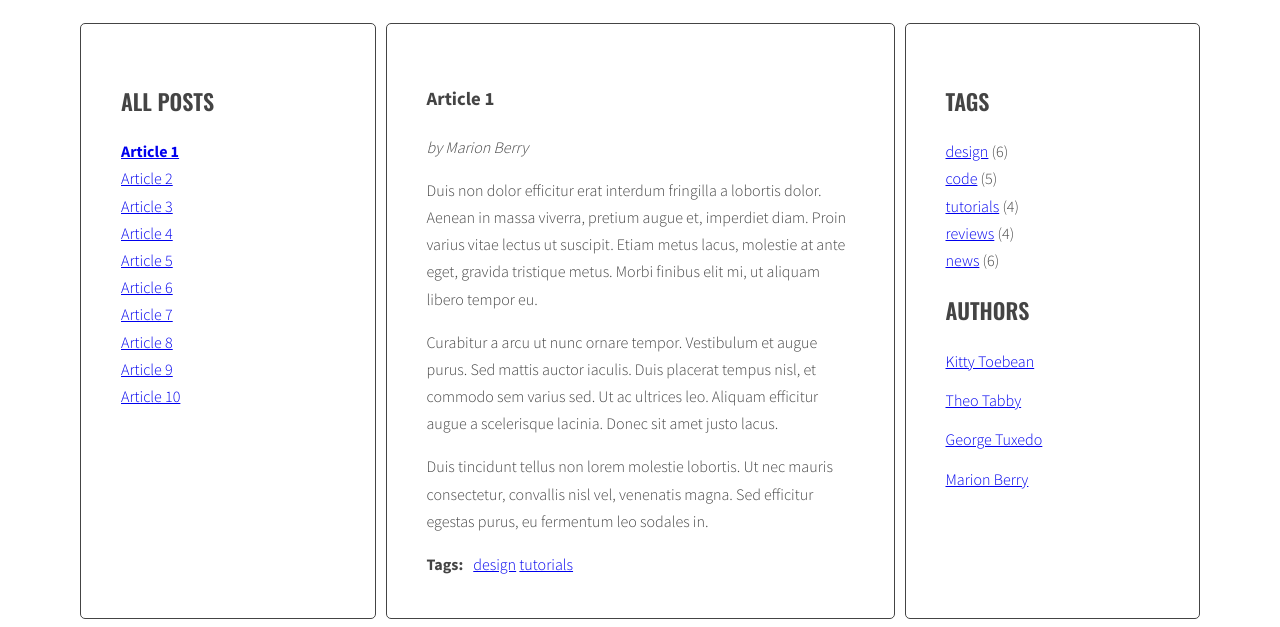
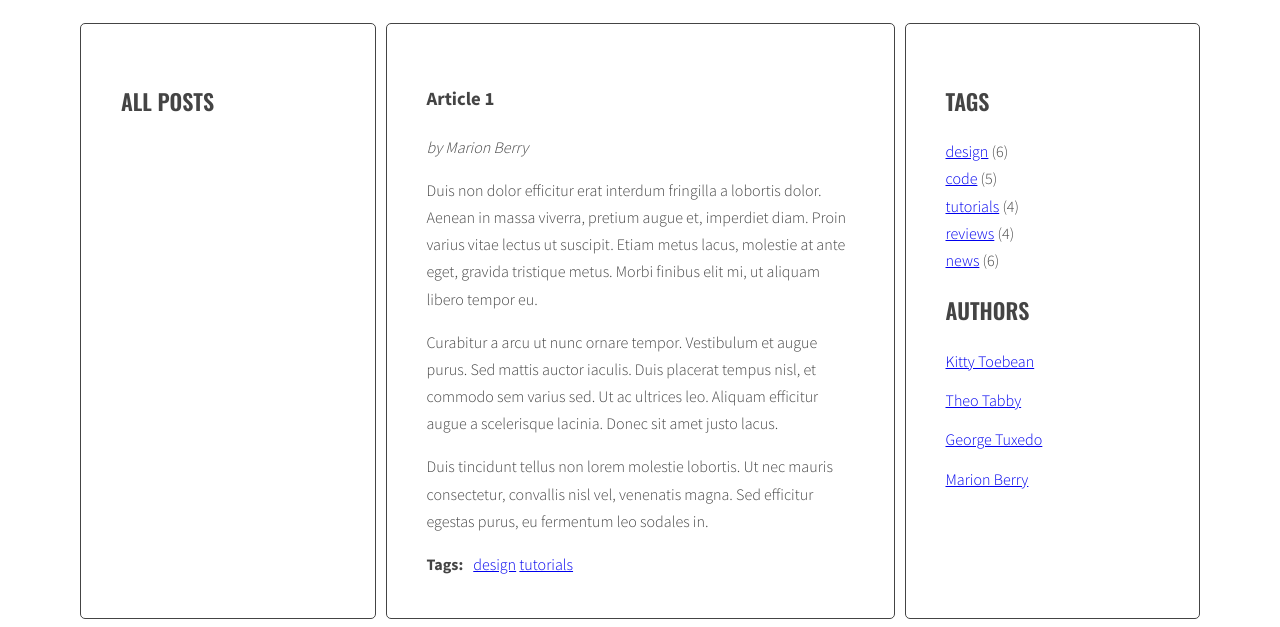
Before and after one commit to aszymeczko/javascript-blog, a website: page index.html in a window 1280 px wide. Shown: the part 220-847 px from the top of the page. Drawn offline with nearby package versions, Linux system fonts and the light colour scheme.

Commit message:
Remove list of links

```diff
--- a/index.html
+++ b/index.html
@@ -13,7 +13,7 @@
           <aside class="sidebar" aria-label="sidebar-1">
             <h2 class="section-title">All posts</h2>
             <ul class="list titles">
-              <li>
+              <!-- <li>
                 <a href="#article-1" class="active"><span>Article 1</span></a>
               </li>
               <li>
@@ -42,7 +42,7 @@
               </li>
               <li>
                 <a href="#article-10"><span>Article 10</span></a>
-              </li>
+              </li> -->
             </ul>
           </aside>
           <section class="posts">
--- a/js/script.js
+++ b/js/script.js
@@ -51,3 +51,33 @@ const links = document.querySelectorAll('.titles a');
 for(let link of links){
   link.addEventListener('click', titleClickHandler);
 }
+
+const optArticleSelector = '.post',
+  optTitleSelector = '.post-title',
+  optTitleListSelector = '.titles';
+
+function generateTitleLinks(){
+
+  /* remove contents of titleList */
+
+  const titleList = document.querySelector(optTitleListSelector);
+
+  titleList.innerHTML = '';
+
+  /* for each article */
+
+    /* get the article id */
+
+    const articles = optArticleSelector
+
+    /* find the title element */
+
+    /* get the title from the title element */
+
+    /* create HTML of the link */
+
+    /* insert link into titleList */
+    console.log ('function works')
+}
+
+generateTitleLinks();
```
